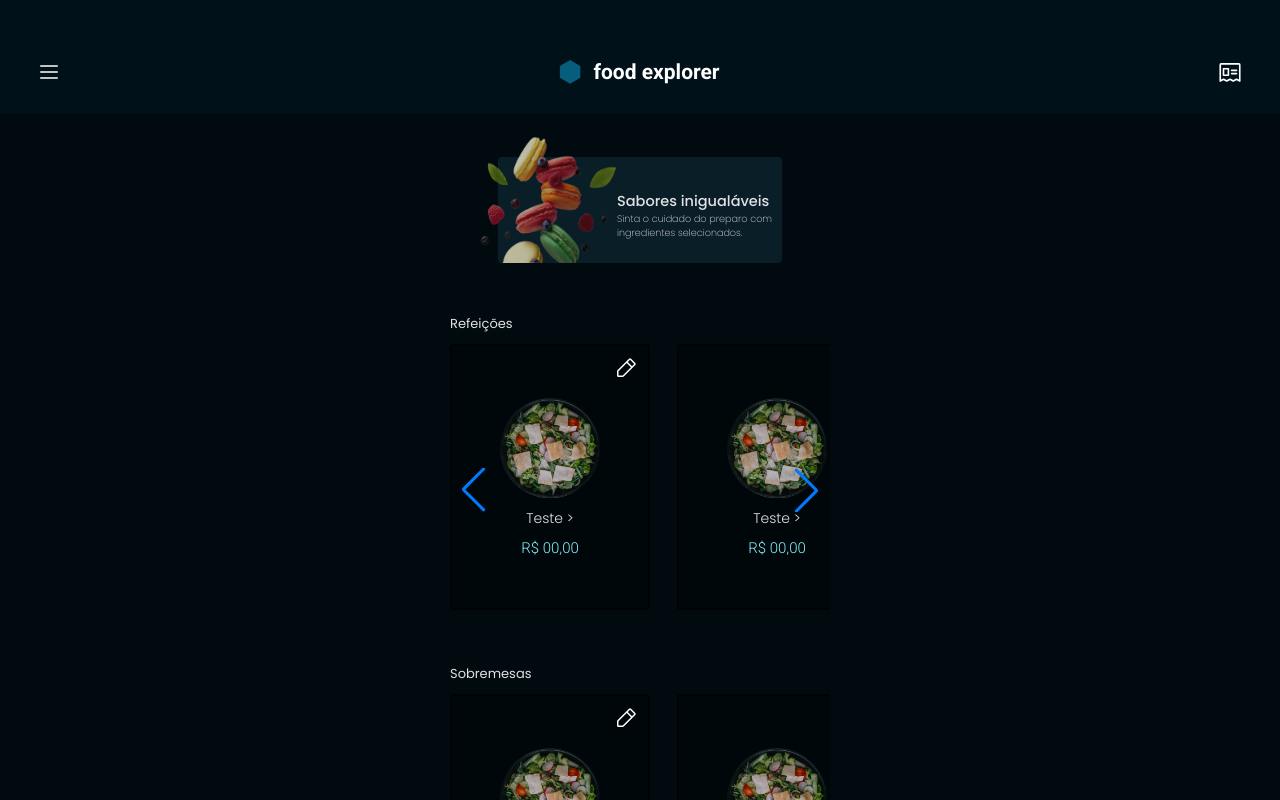
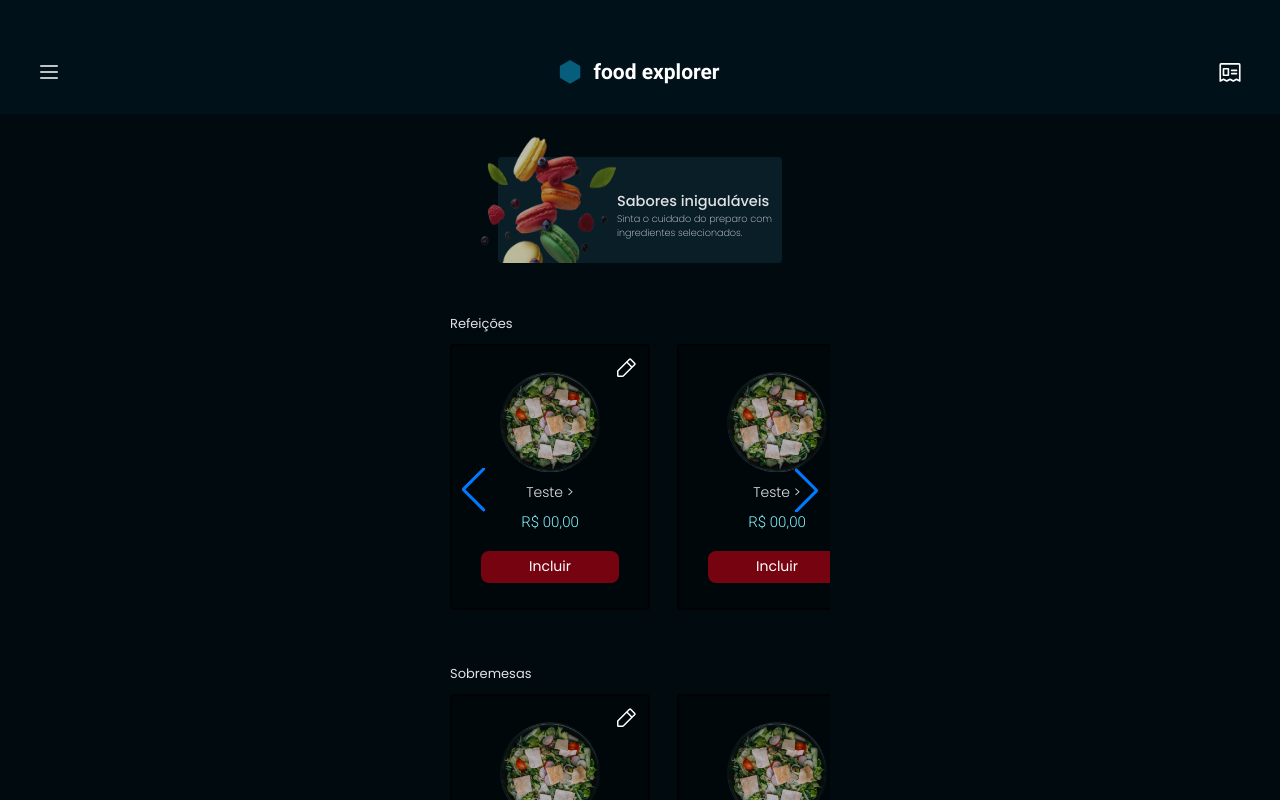
Before and after one commit to loren175/front-food-explorer, a React (Vite) app: page / in a window 1280 px wide. Shown: the top 800 px of the page. Built offline with nearby package versions, Linux system fonts and the light colour scheme.

Commit message:
add include button to card

```diff
--- a/src/components/Card/index.jsx
+++ b/src/components/Card/index.jsx
@@ -1,6 +1,7 @@
-import { Container } from "./styles";
+import { Container, Order } from "./styles";
 import { PiPencilSimple } from "react-icons/pi"
 import food1 from "../../assets/food1.png"
+import { Button } from "../Button"
 
 export function Card() {
   return (
@@ -9,6 +10,9 @@ export function Card() {
       <img src={food1} alt="" />
       <h4>Teste &gt; </h4>
       <h5>R$ 00,00</h5>
+      <Order>
+        <Button text="Incluir" />
+      </Order>
     </Container>
   )
 }
--- a/src/components/Card/styles.js
+++ b/src/components/Card/styles.js
@@ -39,3 +39,12 @@ export const Container = styled.div`
     font-weight: 300;
   }
 `
+
+export const Order = styled.div`
+  width: 70%;
+  display: flex;
+  margin-top: 10px;
+   button {
+    height: 32px;
+  }
+`
```
